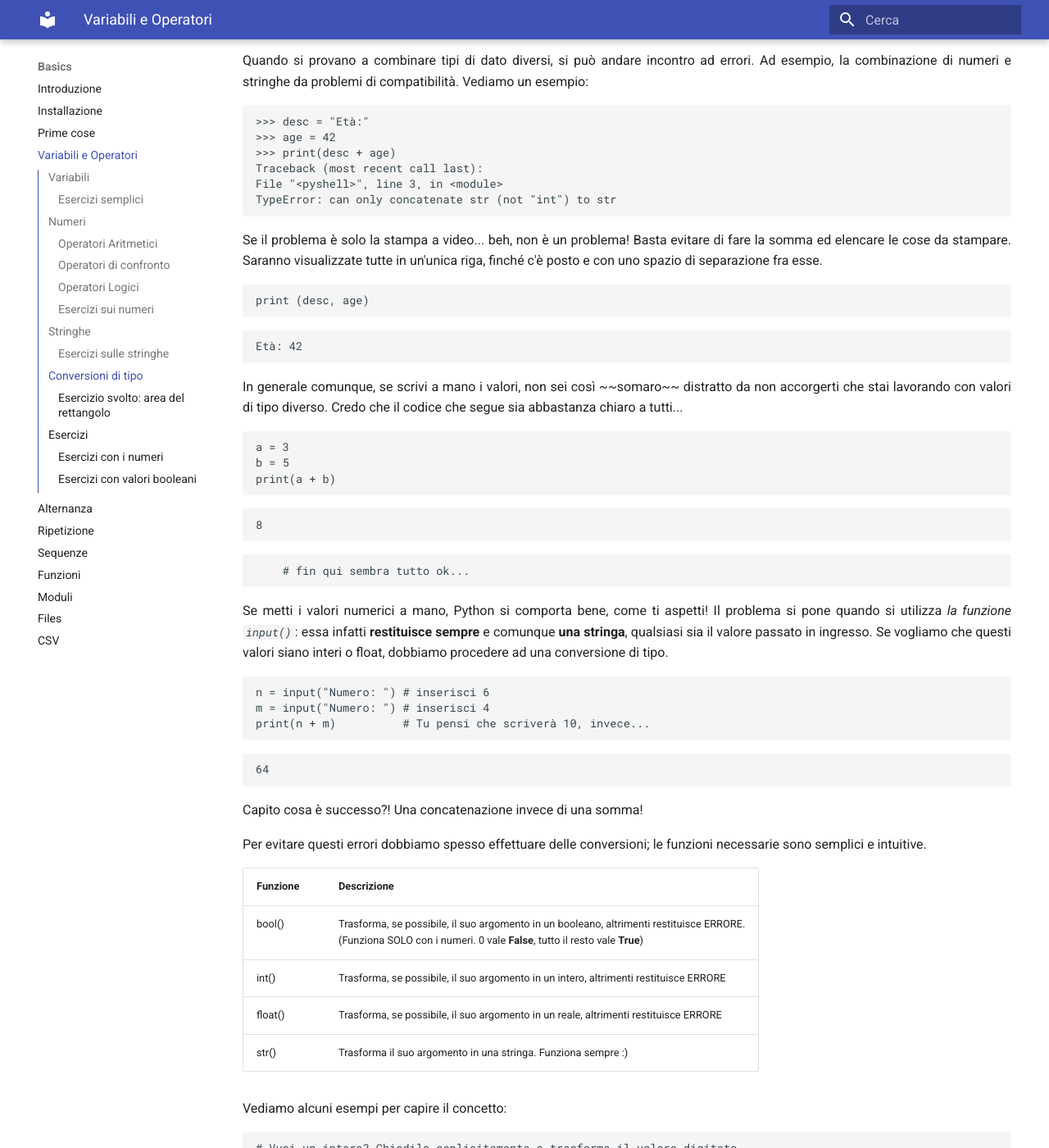
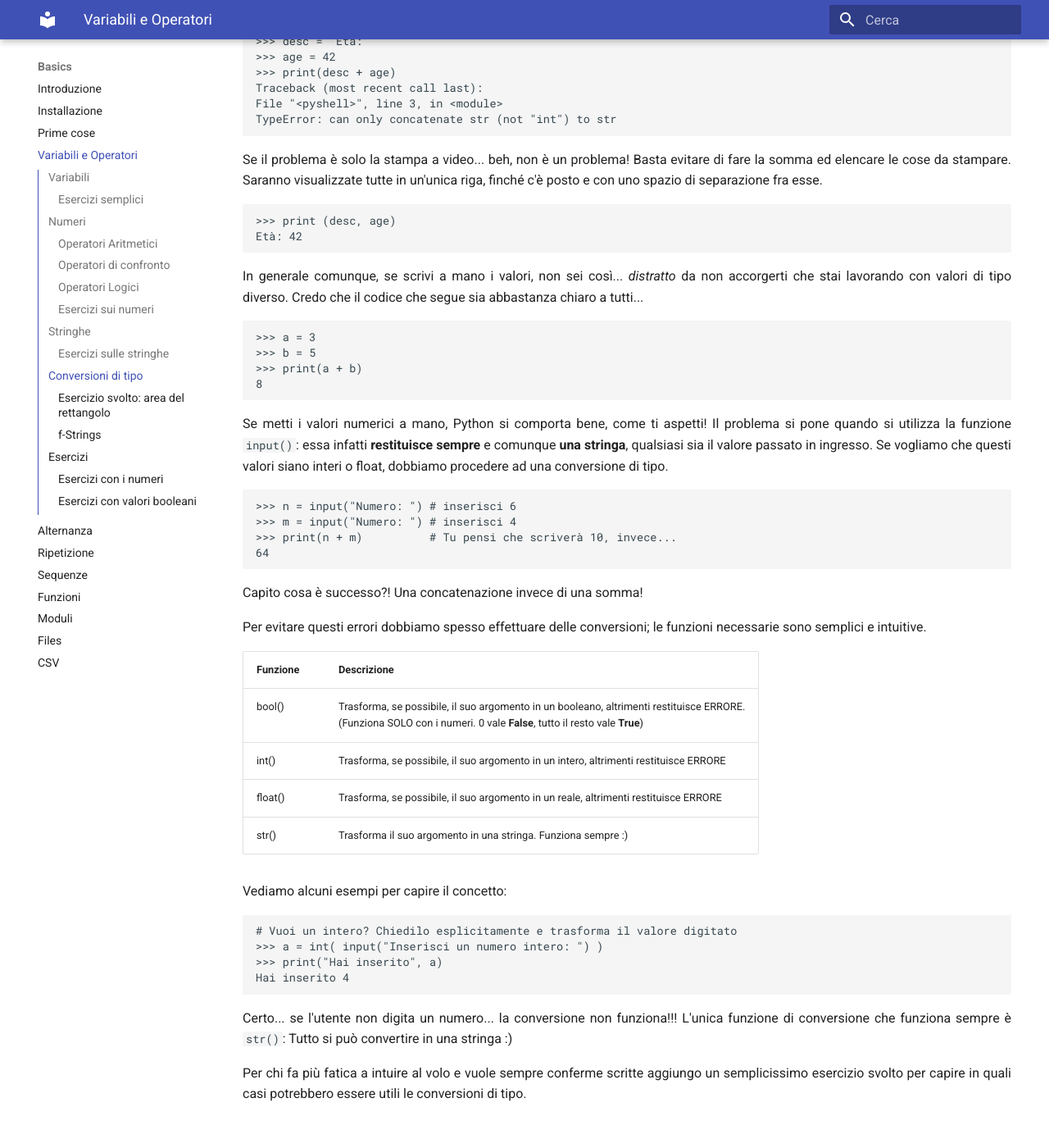
Before and after one commit to adjamhub/pyhandouts, an MkDocs documentation site: the page built from docs/basics/101_var.md, in a window 1280 px wide and 1400 px high, scrolled down 11405 px. Shown: the whole window at 82% size. Built offline with MkDocs 1.6.1 and Material for MkDocs 9.7.7, drawn with Linux system fonts in a browser that asks for light colours; some of the changed text lies outside the part shown.

Commit message:
Variabili e operatori (quasi finito)

````diff
--- a/docs/basics/101_var.md
+++ b/docs/basics/101_var.md
@@ -552,10 +552,6 @@
 
 <!-- #################################################################################################### -->
 
-... tip "TOGLIMI"
-
-    FSTRING??? DA QUI!!!!!
-
 ## Conversioni di tipo
 
 Quando si provano a combinare tipi di dato diversi, si può andare
@@ -580,69 +576,56 @@
 
 
 ``` python
-print (desc, age)
+>>> print (desc, age)
+Età: 42
 ```
 
-    Età: 42
-
-In generale comunque, se scrivi a mano i valori, non sei così ~~somaro~~
-distratto da non accorgerti che stai lavorando con valori di tipo
+In generale comunque, se scrivi a mano i valori, non sei così... *distratto* da non accorgerti che stai lavorando con valori di tipo
 diverso. Credo che il codice che segue sia abbastanza chiaro a tutti...
 
 ``` python
-a = 3
-b = 5
-print(a + b)
+>>> a = 3
+>>> b = 5
+>>> print(a + b)
+8
 ```
 
-    8
-
-``` python
-    # fin qui sembra tutto ok...
-```
-
-Se metti i valori numerici a mano, Python si comporta bene, come ti
-aspetti! Il problema si pone quando si utilizza *la funzione `input()`*:
-essa infatti **restituisce sempre** e comunque **una stringa**,
-qualsiasi sia il valore passato in ingresso. Se vogliamo che questi
-valori siano interi o float, dobbiamo procedere ad una conversione di
+Se metti i valori numerici a mano, Python si comporta bene, come ti aspetti!
+Il problema si pone quando si utilizza la funzione `input()`: essa infatti **restituisce sempre** e comunque **una stringa**,
+qualsiasi sia il valore passato in ingresso. Se vogliamo che questi valori siano interi o float, dobbiamo procedere ad una conversione di
 tipo.
 
 ``` python
-n = input("Numero: ") # inserisci 6
-m = input("Numero: ") # inserisci 4
-print(n + m)          # Tu pensi che scriverà 10, invece...
+>>> n = input("Numero: ") # inserisci 6
+>>> m = input("Numero: ") # inserisci 4
+>>> print(n + m)          # Tu pensi che scriverà 10, invece...
+64
 ```
-
-    64
 
 Capito cosa è successo?! Una concatenazione invece di una somma!
 
 Per evitare questi errori dobbiamo spesso effettuare delle conversioni;
 le funzioni necessarie sono semplici e intuitive.
 
-| Funzione | Descrizione |
-|----------|-------------|
-| bool()  | Trasforma, se possibile, il suo argomento in un booleano, altrimenti restituisce ERRORE.<br> (Funziona SOLO con i numeri. 0 vale **False**, tutto il resto vale **True**)             |
-| int()   | Trasforma, se possibile, il suo argomento in un intero, altrimenti restituisce ERRORE    |
-| float() | Trasforma, se possibile, il suo argomento in un reale, altrimenti restituisce ERRORE     |
-| str()   | Trasforma il suo argomento in una stringa. Funziona sempre :)                            |
+| Funzione | Descrizione                                                                                                                                                               |
+|----------|---------------------------------------------------------------------------------------------------------------------------------------------------------------------------|
+| bool()   | Trasforma, se possibile, il suo argomento in un booleano, altrimenti restituisce ERRORE.<br> (Funziona SOLO con i numeri. 0 vale **False**, tutto il resto vale **True**) |
+| int()    | Trasforma, se possibile, il suo argomento in un intero, altrimenti restituisce ERRORE    |
+| float()  | Trasforma, se possibile, il suo argomento in un reale, altrimenti restituisce ERRORE     |
+| str()    | Trasforma il suo argomento in una stringa. Funziona sempre :)                            |
 
 
 Vediamo alcuni esempi per capire il concetto:
 
 ``` python
 # Vuoi un intero? Chiedilo esplicitamente e trasforma il valore digitato
-a = int( input("Inserisci un numero intero: ") )
-print("Hai inserito", a)
+>>> a = int( input("Inserisci un numero intero: ") )
+>>> print("Hai inserito", a)
+Hai inserito 4
 ```
 
-    Hai inserito 4
-
-
-Certo... se l'utente non digita un numero... la conversione non
-funziona!!! L'unica funzione di conversione che funziona sempre è
-`str()`: Tutto si può convertire in una stringa :)
+Certo... se l'utente non digita un numero... la conversione non funziona!!!
+L'unica funzione di conversione che funziona sempre è `str()`: Tutto si può convertire in una stringa :)
 
 Per chi fa più fatica a intuire al volo e vuole sempre conferme scritte
 aggiungo un semplicissimo esercizio svolto per capire in quali casi
@@ -667,11 +650,18 @@
 print("Area = ", area)
 ```
 
-Esecuzione
+Esecuzione del codice
 
     Base: 4.5
     Altezza: 2.5
     Area = 11.25
+
+
+<!-- #################################################################################################### -->
+
+### f-Strings
+
+scrivimi...
 
 
 <!-- #################################################################################################### -->
@@ -730,11 +720,11 @@
 
 (fatto bene una volta, il copia e incolla è tuo amico...)
 
-x = 12 , y = 7<br>
-x = 25 , y = 6<br>
-x = 7 , y = 7<br>
-x = 13 , y = 13<br>
-x = 4 , y = 6<br>
+    x = 12 , y = 7
+    x = 25 , y = 6
+    x = 7 , y = 7
+    x = 13 , y = 13
+    x = 4 , y = 6
 
 ------------------------------------------------------------------------------------------------
 
````
